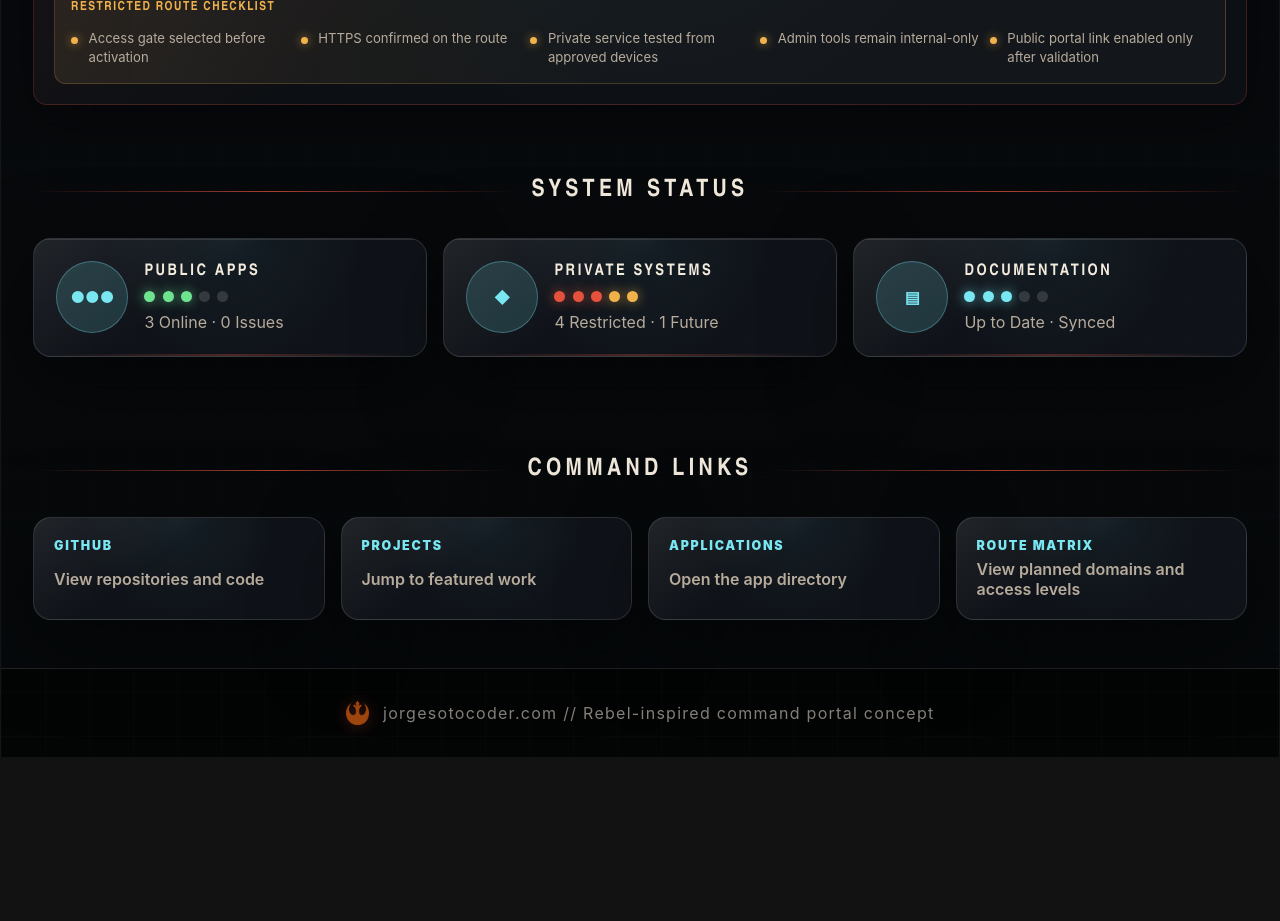
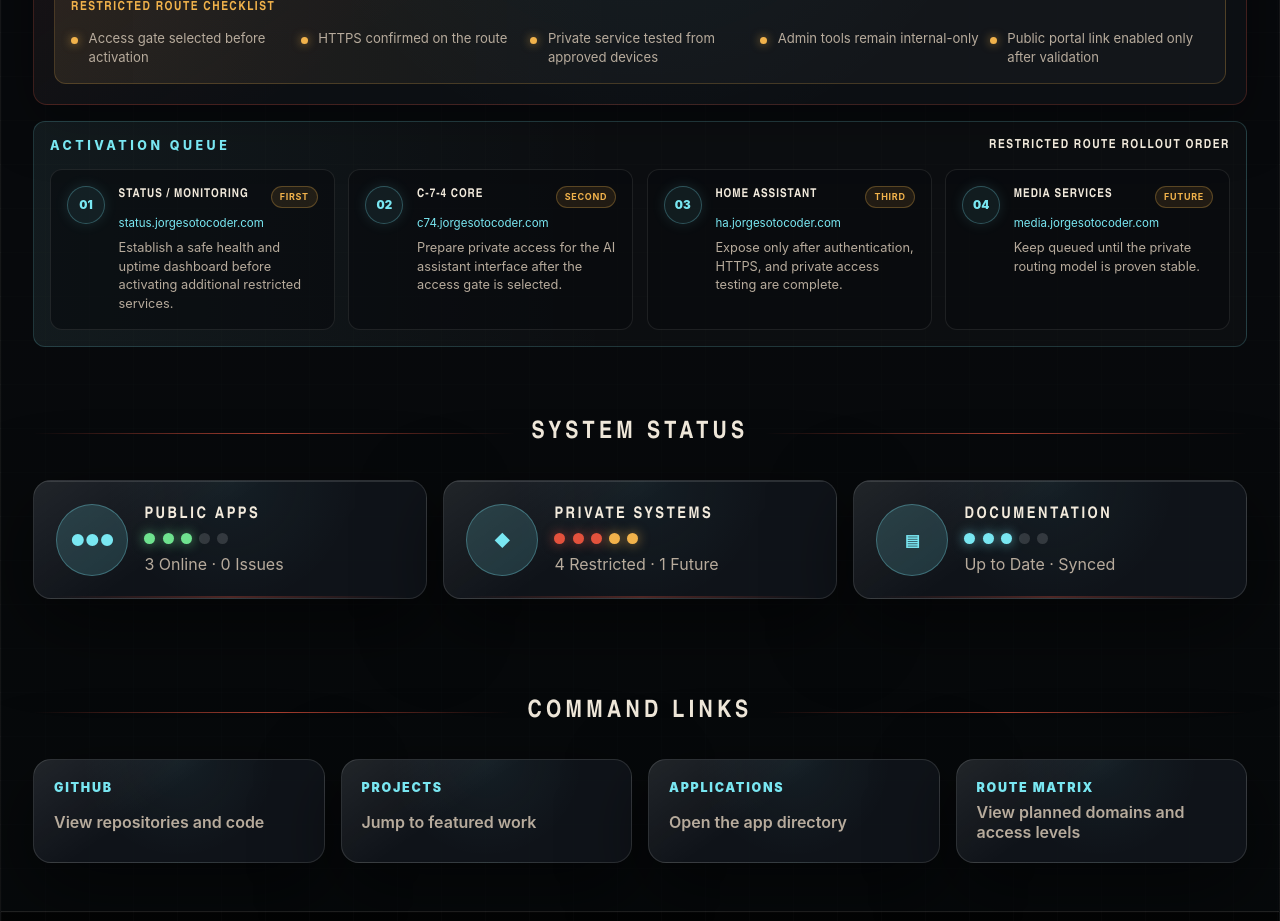
Before and after one commit to acurunner79/jorgesotocoder-portal, a React (Vite) app: page / in a window 1280 px wide. Shown: the part 4060-4981 px from the top of the page. Before the commit the page ends 4817 px from the top, so only its background shows below. Built offline with nearby package versions, Linux system fonts and the light colour scheme.

Commit message:
Add restricted route activation route

```diff
--- a/src/App.css
+++ b/src/App.css
@@ -1747,3 +1747,135 @@ h1 {
     grid-template-columns: 1fr;
   }
 }
+
+.activation-queue {
+  margin-top: 1rem;
+  padding: 1rem;
+  background:
+    linear-gradient(90deg, rgba(121, 231, 242, 0.055), transparent 48%),
+    rgba(255, 255, 255, 0.025);
+  border: 1px solid rgba(121, 231, 242, 0.18);
+  border-radius: 12px;
+}
+
+.activation-queue-header {
+  display: flex;
+  align-items: end;
+  justify-content: space-between;
+  gap: 1rem;
+  margin-bottom: 1rem;
+}
+
+.activation-queue-header .eyebrow {
+  margin: 0;
+}
+
+.activation-queue-header h3 {
+  margin: 0;
+  color: var(--text);
+  text-transform: uppercase;
+  letter-spacing: 0.12em;
+  font-size: 0.78rem;
+}
+
+.activation-list {
+  display: grid;
+  grid-template-columns: repeat(4, minmax(0, 1fr));
+  gap: 0.85rem;
+}
+
+.activation-item {
+  display: grid;
+  grid-template-columns: auto 1fr;
+  gap: 0.85rem;
+  padding: 1rem;
+  background: rgba(8, 10, 13, 0.56);
+  border: 1px solid rgba(255, 255, 255, 0.085);
+  border-radius: 12px;
+}
+
+.activation-item > span {
+  display: grid;
+  place-items: center;
+  width: 38px;
+  height: 38px;
+  color: var(--cyan);
+  background: rgba(121, 231, 242, 0.08);
+  border: 1px solid rgba(121, 231, 242, 0.28);
+  border-radius: 999px;
+  font-size: 0.72rem;
+  font-weight: 900;
+  box-shadow: 0 0 14px rgba(121, 231, 242, 0.12);
+}
+
+.activation-item-header {
+  display: flex;
+  align-items: start;
+  justify-content: space-between;
+  gap: 0.65rem;
+  margin-bottom: 0.45rem;
+}
+
+.activation-item h3 {
+  margin: 0;
+  color: var(--text);
+  text-transform: uppercase;
+  letter-spacing: 0.08em;
+  font-size: 0.76rem;
+  line-height: 1.35;
+}
+
+.activation-item strong {
+  display: inline-flex;
+  align-items: center;
+  justify-content: center;
+  min-height: 22px;
+  padding: 0.22rem 0.5rem;
+  color: var(--amber);
+  background: rgba(241, 178, 75, 0.1);
+  border: 1px solid rgba(241, 178, 75, 0.28);
+  border-radius: 999px;
+  text-transform: uppercase;
+  letter-spacing: 0.08em;
+  font-size: 0.56rem;
+  line-height: 1;
+  white-space: nowrap;
+}
+
+.activation-item p {
+  margin: 0;
+  color: var(--muted);
+  line-height: 1.45;
+  font-size: 0.8rem;
+}
+
+.activation-route {
+  margin-bottom: 0.45rem !important;
+  color: var(--cyan) !important;
+  font-size: 0.72rem !important;
+  word-break: break-word;
+}
+
+@media (max-width: 1200px) {
+  .activation-list {
+    grid-template-columns: repeat(2, minmax(0, 1fr));
+  }
+}
+
+@media (max-width: 720px) {
+  .activation-queue-header {
+    display: block;
+  }
+
+  .activation-queue-header .eyebrow {
+    margin-bottom: 0.5rem;
+  }
+
+  .activation-list {
+    grid-template-columns: 1fr;
+  }
+
+  .activation-item {
+    grid-template-columns: 1fr;
+  }
+}
--- a/src/App.jsx
+++ b/src/App.jsx
@@ -2,12 +2,13 @@ import "./App.css";
 import { apps } from "./data/apps";
 import {
   accessLevels,
+  activationQueue,
   contactLinks,
   featuredProjects,
   profile,
+  restrictedChecklist,
   routeMatrix,
   securityDirectives,
-  restrictedChecklist
 } from "./data/site";
 
 function AppCard({ app }) {
@@ -141,6 +142,24 @@ function SecurityDirective({ item }) {
       <span>{item.code}</span>
       <div>
         <h3>{item.title}</h3>
+        <p>{item.detail}</p>
+      </div>
+    </article>
+  );
+}
+
+function ActivationQueueItem({ item }) {
+  return (
+    <article className="activation-item">
+      <span>{item.order}</span>
+
+      <div>
+        <div className="activation-item-header">
+          <h3>{item.title}</h3>
+          <strong>{item.priority}</strong>
+        </div>
+
+        <p className="activation-route">{item.route}</p>
         <p>{item.detail}</p>
       </div>
     </article>
@@ -333,6 +352,19 @@ export default function App() {
             </ul>
           </div>
         </div>
+
+        <div className="activation-queue">
+          <div className="activation-queue-header">
+            <p className="eyebrow">Activation Queue</p>
+            <h3>Restricted route rollout order</h3>
+          </div>
+
+          <div className="activation-list">
+            {activationQueue.map((item) => (
+              <ActivationQueueItem key={item.route} item={item} />
+            ))}
+          </div>
+        </div>
       </section>
 
       <section className="status-section">
--- a/src/data/site.js
+++ b/src/data/site.js
@@ -176,3 +176,34 @@ export const securityDirectives = [
     detail: "Unraid, pgAdmin, PostgreSQL, and admin tools remain off the public portal.",
   },
 ];
+
+export const activationQueue = [
+  {
+    order: "01",
+    title: "Status / Monitoring",
+    route: "status.jorgesotocoder.com",
+    priority: "First",
+    detail: "Establish a safe health and uptime dashboard before activating additional restricted services.",
+  },
+  {
+    order: "02",
+    title: "C-7-4 Core",
+    route: "c74.jorgesotocoder.com",
+    priority: "Second",
+    detail: "Prepare private access for the AI assistant interface after the access gate is selected.",
+  },
+  {
+    order: "03",
+    title: "Home Assistant",
+    route: "ha.jorgesotocoder.com",
+    priority: "Third",
+    detail: "Expose only after authentication, HTTPS, and private access testing are complete.",
+  },
+  {
+    order: "04",
+    title: "Media Services",
+    route: "media.jorgesotocoder.com",
+    priority: "Future",
+    detail: "Keep queued until the private routing model is proven stable.",
+  },
+];
```
